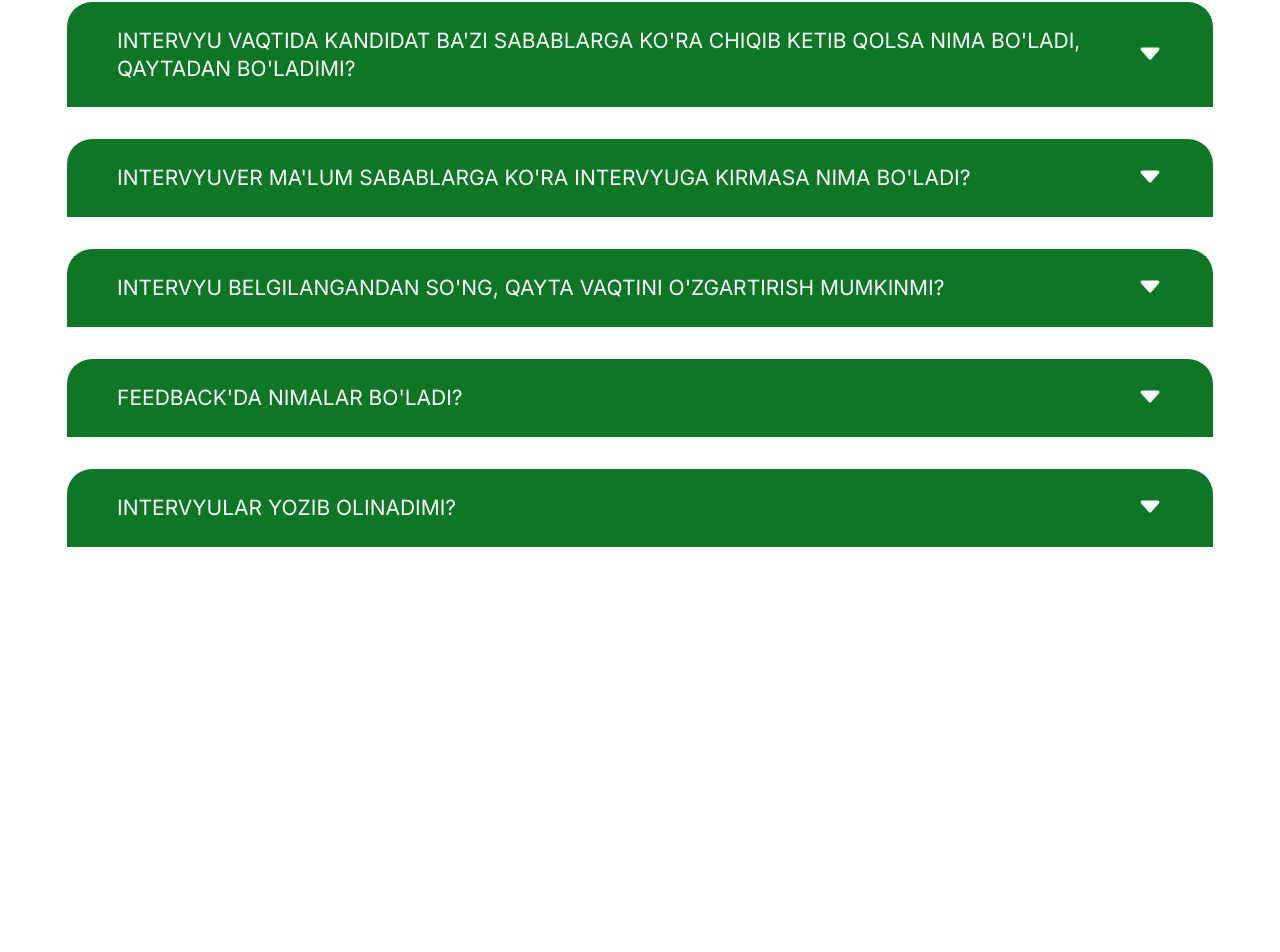
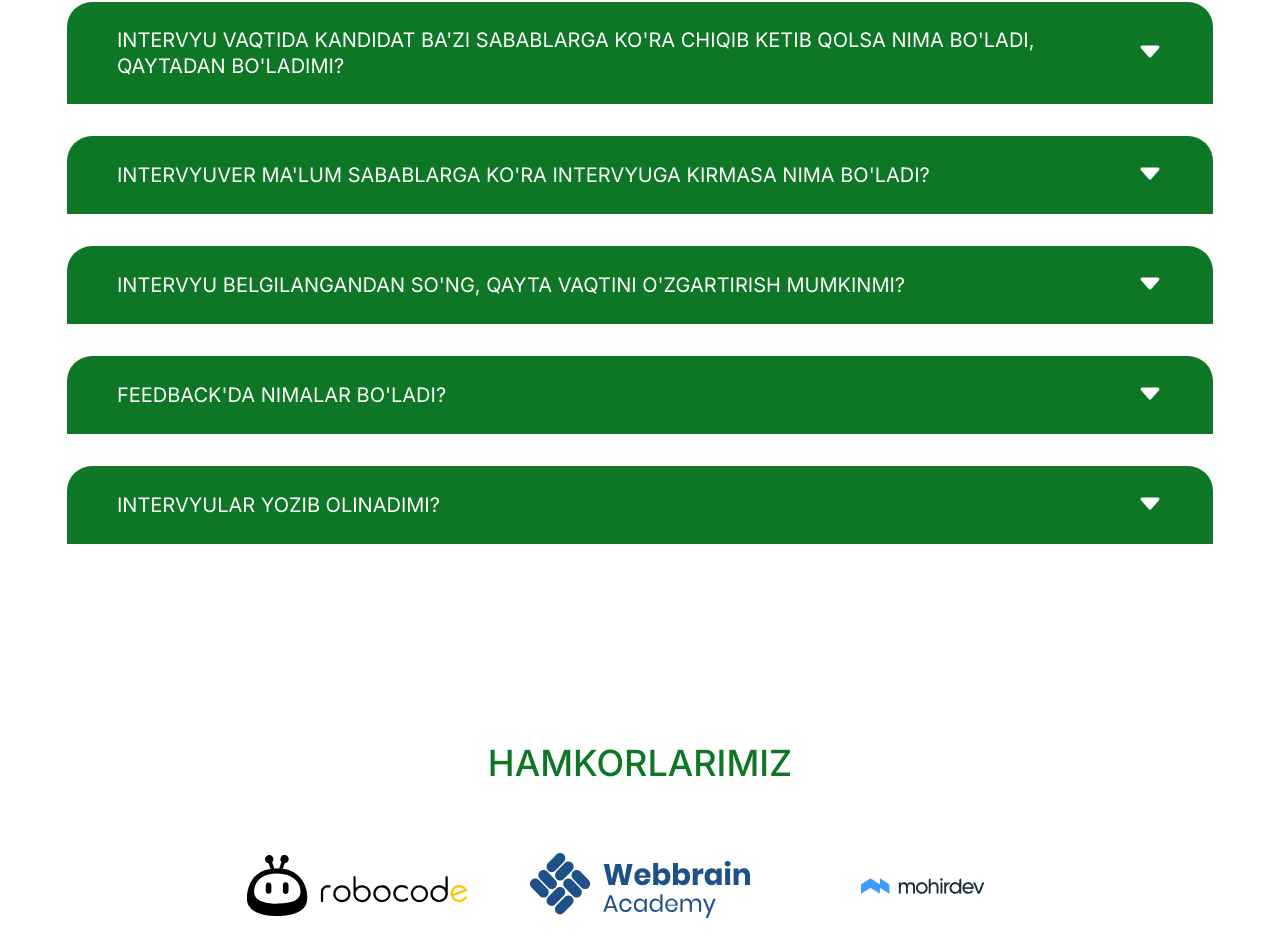
Before and after one commit to asadbekme/mockint, a React (Create React App) app: page / in a window 1280 px wide. Shown: the part 8417-9369 px from the top of the page. Before the commit the page ends 9156 px from the top, so only its background shows below. Built offline with nearby package versions, Linux system fonts and the light colour scheme.

Commit message:
Partners component

```diff
--- a/src/components/FAQ/Accordion.scss
+++ b/src/components/FAQ/Accordion.scss
@@ -35,7 +35,7 @@
     }
 
     &-title {
-      font-size: 21px;
+      font-size: 20px;
       line-height: 1.3;
       font-weight: $font-weight;
       text-transform: uppercase;
--- a/src/components/partners/Partners.jsx
+++ b/src/components/partners/Partners.jsx
@@ -1,6 +1,30 @@
+import React from "react";
+import "./Partners.scss";
+import { partnersItems } from "../../utils/data";
+
 const Partners = () => {
   return (
-    <div>Partners</div>
+    <section className="partners" id="partners">
+      <div className="container">
+        <div className="partners__content">
+          <h2 className="partners__title">HAMKORLARIMIZ</h2>
+
+          <div className="partners__items">
+            {
+              partnersItems.map((partnersItem) => {
+                const { id, src, title } = partnersItem;
+
+                return (
+                  <div key={id} className="partners__item">
+                    <img src={src} alt={title} />
+                  </div>
+                );
+              })
+            }
+          </div>
+        </div>
+      </div>
+    </section>
   );
 }
 
--- a/src/components/partners/Partners.scss
+++ b/src/components/partners/Partners.scss
@@ -0,0 +1,60 @@
+@import '../../scss/variables';
+
+.partners {
+  padding: 36px 0 150px 0;
+  background-color: $secondary-color;
+
+  @include responsive(xxs) {
+    padding-bottom: 120px;
+  }
+
+  &__content {
+    @include flex(column, nowrap, center, center);
+    width: 100%;
+  }
+
+  &__title {
+    font-size: 36px;
+    text-align: center;
+    font-weight: $second-font-weight;
+    line-height: 1.3;
+    color: $primary-color;
+    margin-bottom: 66px;
+
+    @include responsive(sm) {
+      font-size: 28px;
+    }
+
+    @include responsive(xxs) {
+      font-size: 24px;
+      margin-bottom: 45px;
+    }
+  }
+
+  &__items {
+    width: 100%;
+    @include flex(row, wrap, center, center);
+    gap: 63px;
+
+    @include responsive(xxs) {
+      gap: 38px 20px;
+    }
+  }
+
+  &__item {
+    @include center();
+    width: 220px;
+    height: 65px;
+    text-align: center;
+
+    @include responsive(lg) {
+      width: 185px;
+      height: 60px;
+    }
+
+    @include responsive(xs) {
+      width: 145px;
+      height: 45px;
+    }
+  }
+}
--- a/src/utils/data.js
+++ b/src/utils/data.js
@@ -16,6 +16,11 @@ import aboutCard1 from "../images/about-card-1.png";
 import aboutCard2 from "../images/about-card-2.png";
 import aboutCard3 from "../images/about-card-3.png";
 import aboutCard4 from "../images/about-card-4.png";
+
+// * Partners items images
+import robocodeLogo from '../images/robocode-logo.svg';
+import webbrainLogo from '../images/webbrain-academy-logo.svg';
+import mohirdevLogo from '../images/mohirdev-logo.png';
 
 // * Directions Cards
 const directionsCards = [
@@ -345,17 +350,17 @@ const accordionItems = [
 const partnersItems = [
   {
     id: 0,
-    src: "../images/robocode-logo.svg",
+    src: robocodeLogo,
     title: "Robocode"
   },
   {
     id: 1,
-    src: "../images/webbrain-academy-logo.svg",
+    src: webbrainLogo,
     title: "Webbrain Academy"
   },
   {
     id: 2,
-    src: "../images/mohirdev-logo.png",
+    src: mohirdevLogo,
     title: "Mohirdev"
   },
 ];
```
Also changed, not shown: src/images/mohirdev-logo.png.
